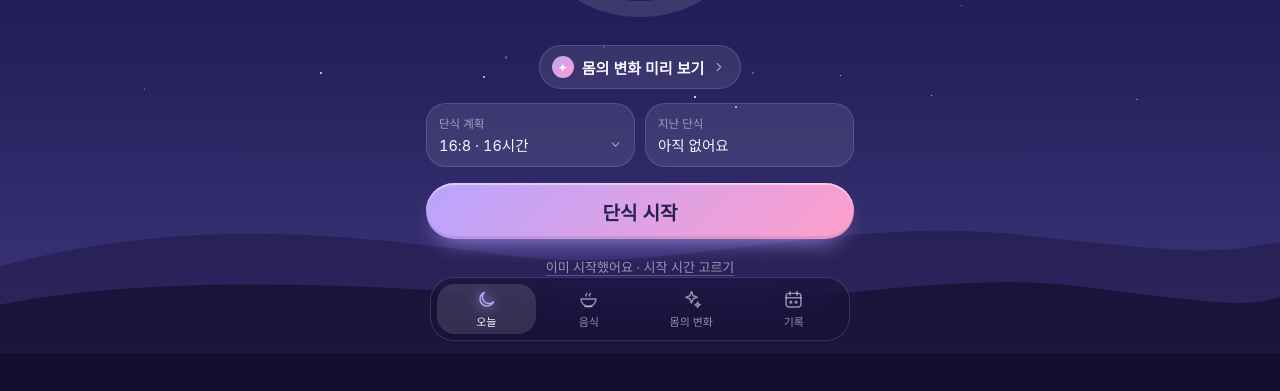
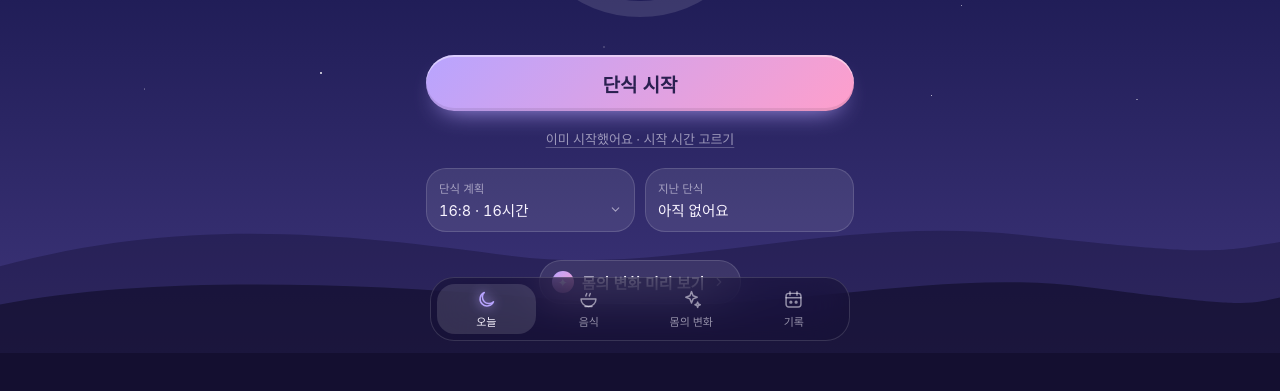
Before and after one commit to EnjuKIM/bium, a plain HTML site: page index.html in a window 1280 px wide. Shown: the part 447-838 px from the top of the page. Drawn offline with Linux system fonts and the light colour scheme; a web font is replaced by a local one.

Commit message:
첫 화면: 단식 시작 버튼을 링 바로 아래로, 몸의 변화는 맨 아래로
Co-Authored-By: Claude Opus 5.5 <noreply@anthropic.com>

```diff
--- a/index.html
+++ b/index.html
@@ -126,7 +126,8 @@ input,textarea{ font:inherit; color:var(--ink); }
 .rc-sub{ font-size:12.5px; color:var(--ink2); line-height:1.4; }
 .rc-sub b{ color:var(--ink); }
 
-.stage-pill{ display:flex; align-items:center; gap:8px; margin:4px auto 0; max-width:100%; padding:10px 14px 10px 12px; border-radius:999px; background:var(--glass2);
+#mainBtn{ margin-top:14px; }
+.stage-pill{ display:flex; align-items:center; gap:8px; margin:28px auto 0; max-width:100%; padding:10px 14px 10px 12px; border-radius:999px; background:var(--glass2);
   border:1px solid var(--line); font-size:14px; color:var(--ink); -webkit-backdrop-filter:blur(12px); backdrop-filter:blur(12px); }
 .stage-pill .sp-dot{ width:22px; height:22px; flex:0 0 22px; border-radius:50%; display:grid; place-items:center; background:linear-gradient(135deg,var(--acc),var(--acc2)); color:#fff; font-size:12px; }
 .stage-pill b{ font-family:var(--serif); font-weight:700; font-size:15px; }
@@ -395,11 +396,12 @@ input,textarea{ font:inherit; color:var(--ink); }
           <div class="rc-sub" id="rcSub"></div>
         </div>
       </div>
-      <button class="stage-pill" id="stagePill"></button>
-      <div class="times" id="times"></div>
       <button class="primary" id="mainBtn"></button>
       <button class="alarm-btn" id="alarmBtn" hidden></button>
       <button class="link" id="subBtn"></button>
+      <div class="times" id="times"></div>
+      <!-- 몸의 변화: 첫 화면에선 안 보이게 맨 아래로 -->
+      <button class="stage-pill" id="stagePill"></button>
     </section>
 
     <!-- 음식 -->
@@ -442,7 +444,7 @@ input,textarea{ font:inherit; color:var(--ink); }
    기록은 이 기기의 브라우저(localStorage)에만 저장돼요.
    ───────────────────────────────────────────── */
 const KEY = 'bium_v1';
-const BUILD = '2026-11-26.8'; // 새 판을 올릴 때마다 바꿔요 → 열려 있던 앱이 알아서 새 판으로 바뀌어요
+const BUILD = '2026-11-26.9'; // 새 판을 올릴 때마다 바꿔요 → 열려 있던 앱이 알아서 새 판으로 바뀌어요
 const H = 36e5, MIN = 6e4, DAY = 864e5;
 const $ = s => document.querySelector(s);
 const esc = s => String(s == null ? '' : s).replace(/[&<>"']/g, c => ({'&':'&amp;','<':'&lt;','>':'&gt;','"':'&quot;',"'":'&#39;'}[c]));
```
